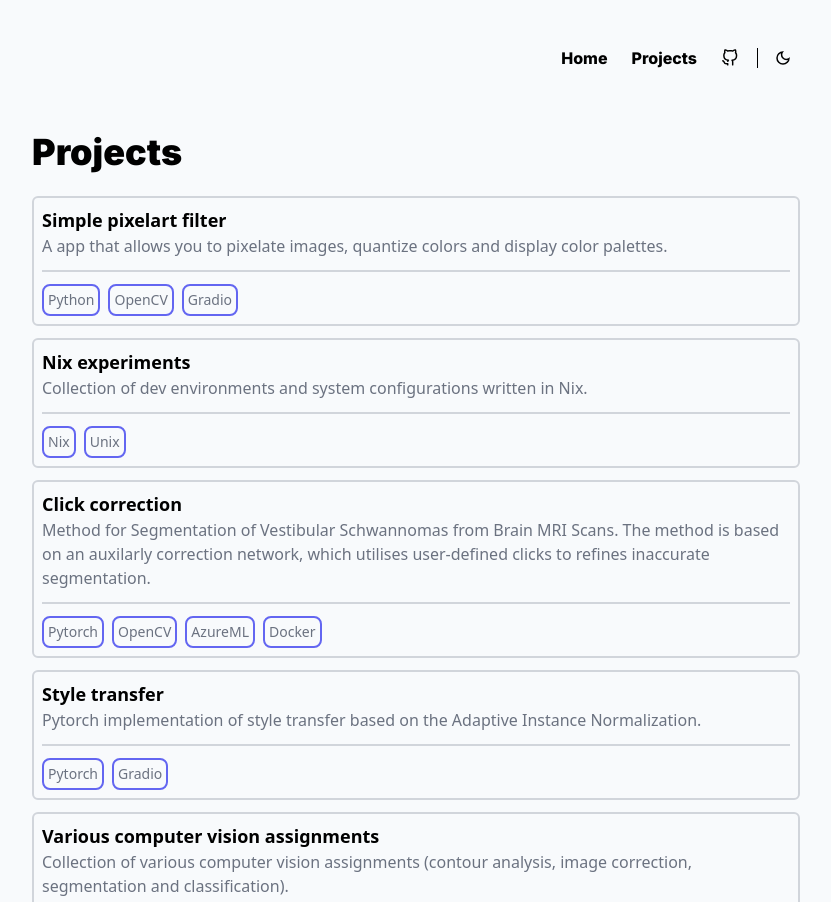
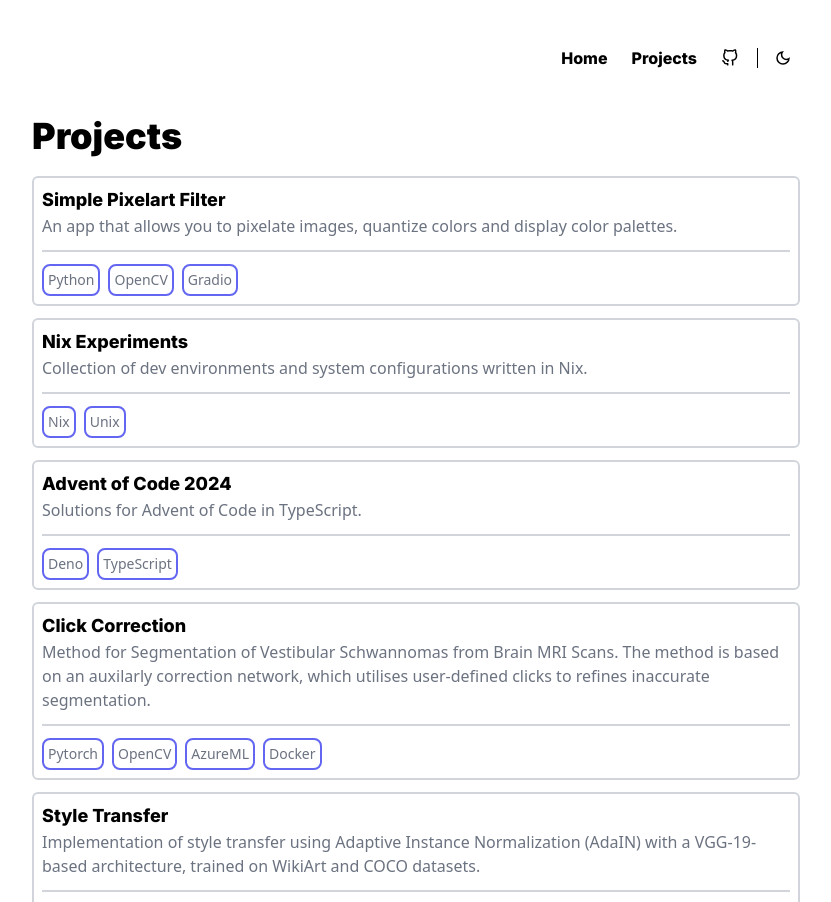
Before and after one commit to kuko6/personal-website, a SvelteKit app: page /projects in a window 1280 px wide. Shown: the top 902 px of the page, without its empty margins (224-1055 px from the left). Built offline with nearby package versions, Linux system fonts and the light colour scheme.

Commit message:
small style update

```diff
--- a/src/app.css
+++ b/src/app.css
@@ -14,7 +14,16 @@ body {
   transition:
     background-color 0.2s ease-in-out,
     color 0.2s ease-in-out;
-  @apply bg-slate-50 dark:bg-stone-800;
+  @apply bg-white dark:bg-stone-800;
+  /* @apply bg-stone-50 dark:bg-stone-800; */
+}
+
+h1 {
+  @apply font-inter font-black text-2xl md:text-4xl
+}
+
+h2 {
+  @apply font-inter font-extrabold text-xl md:text-2xl
 }
 
 /* @layer base {
--- a/src/routes/+layout.svelte
+++ b/src/routes/+layout.svelte
@@ -32,7 +32,7 @@
     <Navigation />
   </header>
 
-  <main class="flex-grow pt-6 md:pt-14">
+  <main class="flex-grow pt-6 md:pt-10">
     {#if confetti}
       <div class="confetti">
         <Confetti
@@ -72,7 +72,7 @@
         class="hover:underline decoration-2 decoration-indigo-400"
         href="https://github.com/kuko6/personal-website"
       >
-        made by kuko6,
+        made by Jakub Povinec,
       </a>
       <div class="pl-1">
         {#if isVisible}
--- a/src/routes/+page.svelte
+++ b/src/routes/+page.svelte
@@ -27,32 +27,49 @@
   on:mouseleave={handleMouseLeave}
 >
   <div class="space-y-3 dark:text-white">
-    <h1 class="font-inter font-black text-2xl md:text-4xl">
+    <h1>
       Hi, I'm Jakub 👋
-      <!-- Hi, I'm Jakub <span
-        class={`${isHovering ? "animate-wiggle" : ""} inline-block`}>👋</span
-      > -->
+      <!-- Hi, I'm Jakub <span -->
+        <!-- class={`${isHovering ? "animate-wiggle" : ""} inline-block`}>👋</span -->
+      <!-- > -->
     </h1>
     <p class="font-inter leading-7">
       a software engineer from Bratislava, Slovakia.
     </p>
   </div>
   <div class="space-y-3 dark:text-white">
-    <h2 class="font-inter font-extrabold text-xl md:text-2xl">About me</h2>
+    <h2>About me</h2>
     <div class="space-y-3">
-      <p class="font-inter leading-8">
+      <p class="font-inter leading-7">
         Throughout my studies I’ve developed a passion for AI and
         computer vision, but I also enjoy working in other areas, such as
         backend or frontend development.
       </p>
-      <p class="font-inter leading-8">
+      <p class="font-inter leading-7">
         While I have the most experience with Python and JavaScript, I also love
         experimenting with different languages and technologies and I’m eager to
         expand my knowledge and skills.
       </p>
-      <p class="font-inter leading-8">
+      <p class="font-inter leading-7">
         Outside of coding I enjoy visiting art galleries and staying active through playing tennis or skiing.
       </p>
     </div>
   </div>
+  <div class="space-y-3">
+    <h2 class="dark:text-white">Featured Projects</h2>
+      <ul class="list-disc mx-6 dark:text-white">
+        <li class="pb-1">
+          <a class="text-indigo-600 hover:underline" href="https://www.github.com/kuko6/click-correction">
+            Click Correction
+          </a>
+           - A two-stage segmentation method where an initial network is refined using user clicks via an auxiliary correction network.
+        </li>
+        <li>
+          <a class="text-indigo-600 hover:underline" href="https://www.github.com/kuko6/click-correction">
+            Style Transfer
+          </a>
+           - Pytorch implementation of style transfer based on Adaptive Instance Normalization.
+        </li>
+      </ul>
+  </div>
 </div>
--- a/src/routes/blog/+page.svelte
+++ b/src/routes/blog/+page.svelte
@@ -5,6 +5,6 @@
   <title>Blog - Jakub Povinec</title>
 </svelte:head>
 <div class="space-y-6 dark:text-white">
-  <h1 class="font-inter font-black text-2xl md:text-4xl">Blog</h1>
+  <h1 class="">Blog</h1>
   <h2>Working on it... 👷</h2>
 </div>
--- a/src/routes/projects/+page.svelte
+++ b/src/routes/projects/+page.svelte
@@ -3,35 +3,42 @@
 
   const project = [
     {
-      name: "Simple pixelart filter",
+      name: "Simple Pixelart Filter",
       description:
-        "A app that allows you to pixelate images, quantize colors and display color palettes.",
+        "An app that allows you to pixelate images, quantize colors and display color palettes.",
       ref: "https://github.com/kuko6/pixel-filter",
       used_tech: ["Python", "OpenCV", "Gradio"],
     },
     {
-      name: "Nix experiments",
+      name: "Nix Experiments",
       description:
         "Collection of dev environments and system configurations written in Nix.",
       ref: "https://github.com/kuko6/nix-config",
       used_tech: ["Nix", "Unix"],
     },
     {
-      name: "Click correction",
+      name: "Advent of Code 2024",
+      description:
+        "Solutions for Advent of Code in TypeScript.",
+      ref: "https://github.com/kuko6/aoc24",
+      used_tech: ["Deno", "TypeScript"],
+    },
+    {
+      name: "Click Correction",
       description:
         "Method for Segmentation of Vestibular Schwannomas from Brain MRI Scans. The method is based on an auxilarly correction network, which utilises user-defined clicks to refines inaccurate segmentation.",
       ref: "https://github.com/kuko6/click-correction",
       used_tech: ["Pytorch", "OpenCV", "AzureML", "Docker"],
     },
     {
-      name: "Style transfer",
+      name: "Style Transfer",
       description:
-        "Pytorch implementation of style transfer based on the Adaptive Instance Normalization.",
+        "Implementation of style transfer using Adaptive Instance Normalization (AdaIN) with a VGG-19-based architecture, trained on WikiArt and COCO datasets.",
       ref: "https://github.com/kuko6/style-transfer",
       used_tech: ["Pytorch", "Gradio"],
     },
     {
-      name: "Various computer vision assignments",
+      name: "Various Computer Vision Assignments",
       description:
         "Collection of various computer vision assignments (contour analysis, image correction, segmentation and classification).",
       ref: "https://github.com/kuko6/cv-assignments",
@@ -52,7 +59,7 @@
       ],
     },
     {
-      name: "Application for management of scientific research projects",
+      name: "Application for Management of Scientific Research Projects",
       description:
         "Team project for the Slovak Center of Scientific and Technical Information. The application aimed to improve registration, monitoring, and overall management of research projects. Our team contributed to both the frontend and backend development of the application.",
       ref: "javascript:void(0)",
@@ -71,8 +78,8 @@
 <svelte:head>
   <title>Projects - Jakub Povinec</title>
 </svelte:head>
-<div class="space-y-6 dark:text-white">
-  <h1 class="font-inter font-black text-2xl md:text-4xl">Projects</h1>
+<div class="space-y-5 dark:text-white">
+  <h1 class="">Projects</h1>
   <div class="flex flex-col gap-3">
     {#each project as p}
       <Project project={p} />
```
